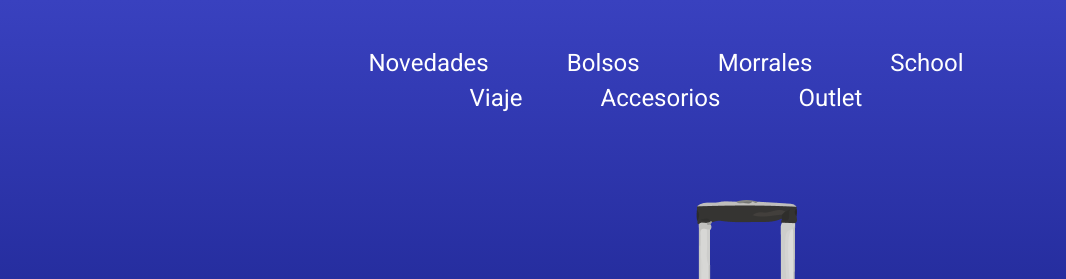
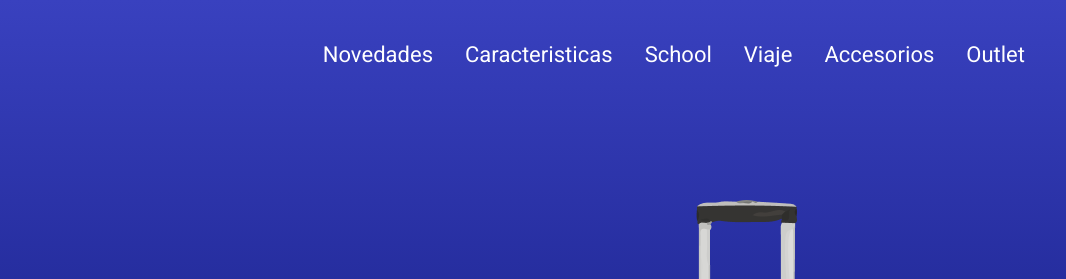
Before and after one commit to icc98/192-web-Taller1, a plain HTML site: page index.html in a window 1280 px wide. Shown: the top 279 px of the page, 214-1280 px from the left. Drawn offline with Linux system fonts and the light colour scheme.

Commit message:
Navegación responsive

```diff
--- a/index.html
+++ b/index.html
@@ -16,24 +16,23 @@
 
                                 <!-- Navegación global -->
 
-                                <nav class="menu">
-                                    <div class="menu__nav">
-                                        <div><img class="logo" src="imagenes/logo.png" alt=""></div>
-                                        <ul class="menu__lista">
+                                <!-- Navegación global -->
 
-                                            <li><a href="#">Novedades</a></li>
-                                            <li><a href="#">Bolsos</a></li>
-                                            <li><a href="#">Morrales</a></li>
-                                            <li><a href="#">School</a></li>
-                                            <li><a href="#">Viaje</a></li>
-                                            <li><a href="#">Accesorios</a></li>
-                                            <li><a href="#">Outlet</a></li>
-                                        </ul>
-
-
+        <!-- Agregar inicio -->
+        <div class="toplogo"><img class="logo" src="imagenes/logo.png" alt=""></div>
+        <div class="topnav" id="myTopnav">
+            <a href="#advertising">Novedades</a>
+            <a href="#characteristics">Caracteristicas</a>
+            <a href="#interaction">School</a>
+            <a href="#">Viaje</a>
+            <a href="#">Accesorios</a></li>
+            <a href="#">Outlet</a></li>
+            <a href="javascript:void(0);" class="icon" onclick="menuRes()">
+                <i class="fa fa-bars"></i>
+            </a>
         </div>
 
-                                </nav>
+        <!-- Agregar fin -->
 
                             </header>
 
```
Lines whose indentation alone changed are shown as unchanged.
